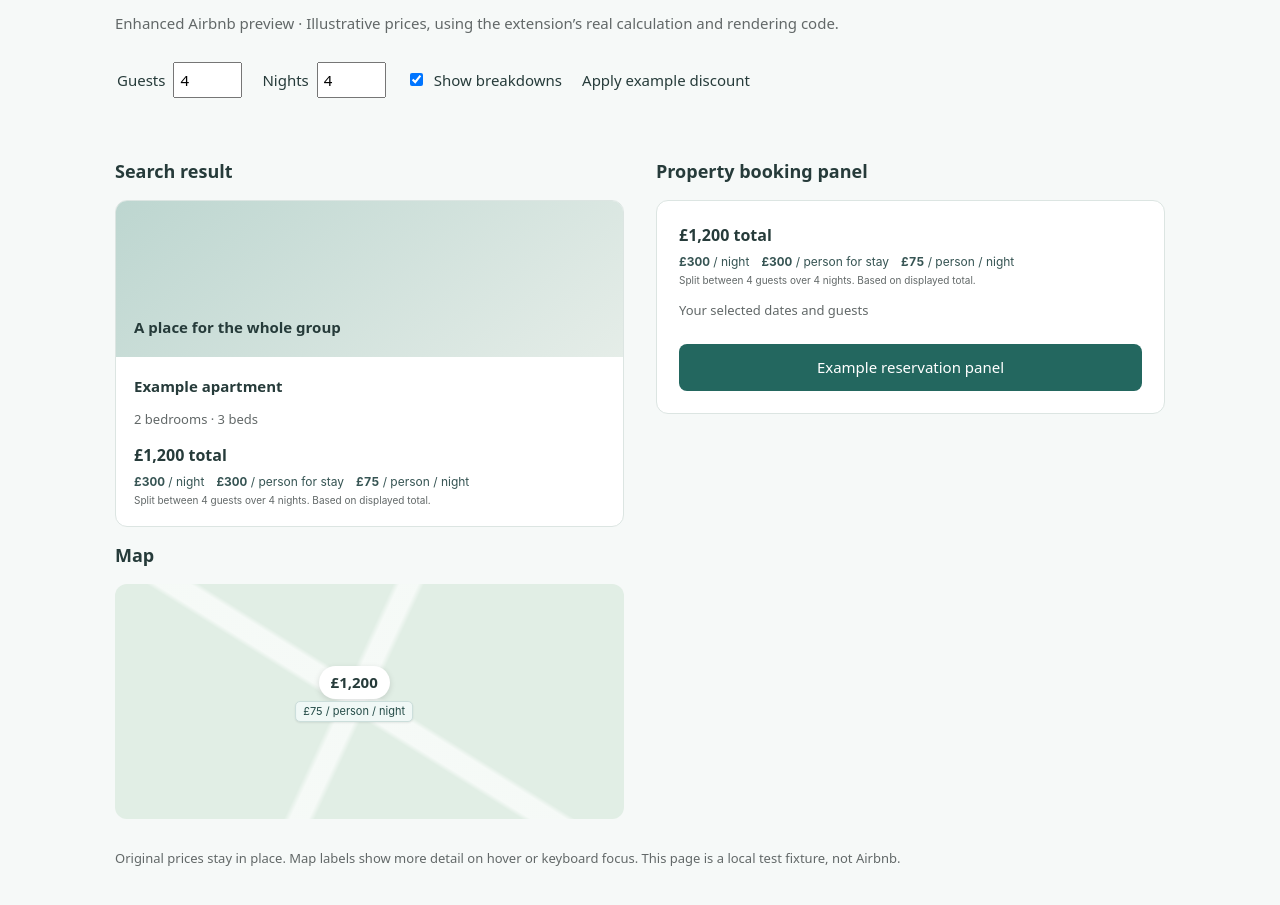
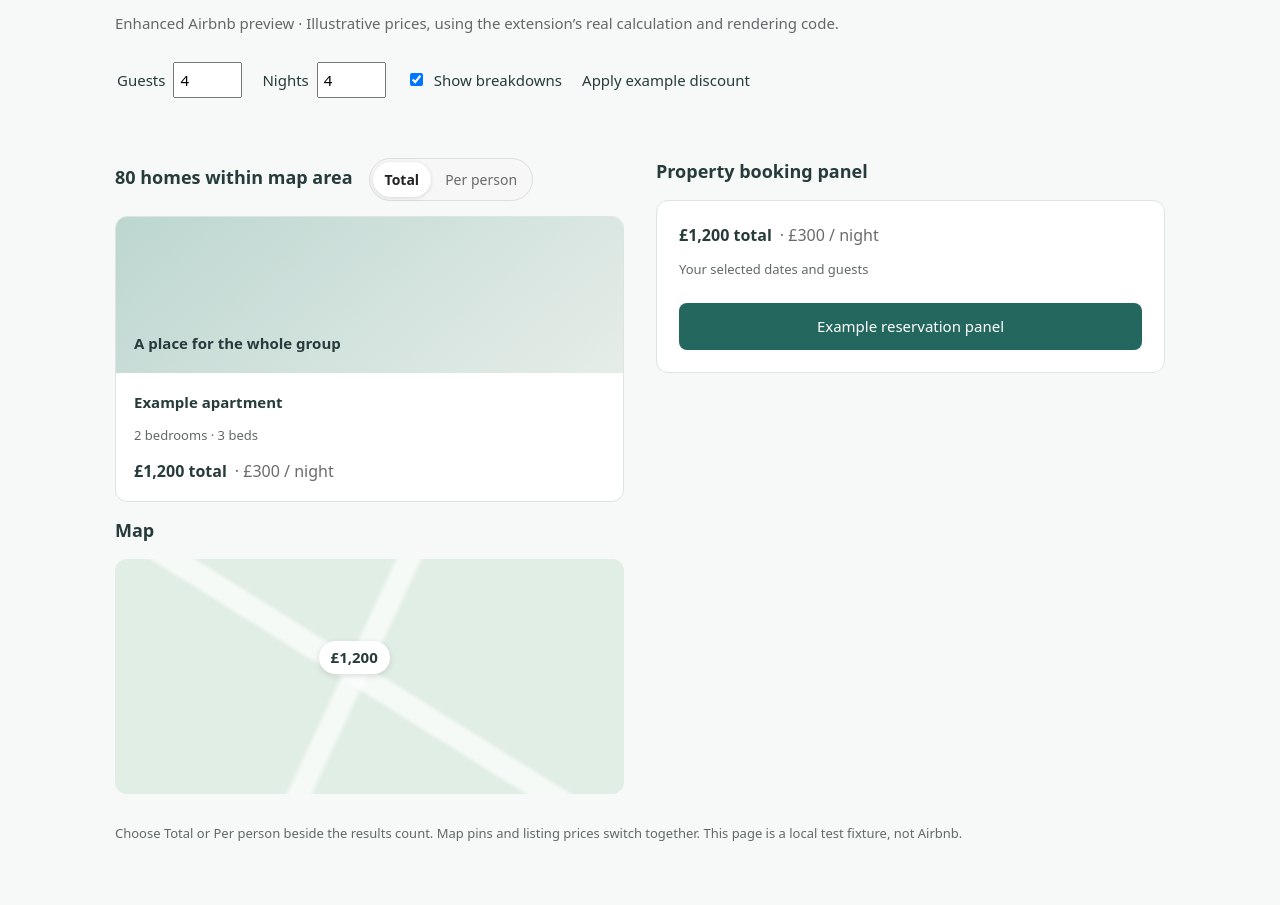
Before and after one commit to ravenkls/enhanced-airbnb, a website with bundled scripts: page demo/index.html in a window 1280 px wide. Shown: the part 91-996 px from the top of the page. After the commit the page ends 974 px from the top, so only its background shows below. Built offline with nearby package versions, Linux system fonts and the light colour scheme.

Commit message:
Replace price breakdowns with a shared total and per-person display

```diff
--- a/demo/index.html
+++ b/demo/index.html
@@ -165,7 +165,7 @@
       </fieldset>
       <div class="layout">
         <section>
-          <h2>Search result</h2>
+          <h2 data-testid="stays-page-heading">80 homes within map area</h2>
           <article class="card" data-testid="card-container">
             <div class="photo">A place for the whole group</div>
             <div class="content">
@@ -197,8 +197,8 @@
         </section>
       </div>
       <footer>
-        Original prices stay in place. Map labels show more detail on hover or keyboard focus. This
-        page is a local test fixture, not Airbnb.
+        Choose Total or Per person beside the results count. Map pins and listing prices switch
+        together. This page is a local test fixture, not Airbnb.
       </footer>
     </main>
     <script type="module" src="./main.ts"></script>
--- a/src/airbnb/money.ts
+++ b/src/airbnb/money.ts
@@ -55,3 +55,10 @@ export function formatMoney(amount: number, money: Money, locale: string): strin
     ? `${formatted} ${money.token}`
     : `${money.token}${/^[A-Z]{3}$/.test(money.token) ? ' ' : ''}${formatted}`;
 }
+
+export function scaleMoneyText(text: string, factor: number, locale: string): string {
+  return text.replace(new RegExp(moneyPattern, 'g'), (match) => {
+    const money = parseMoney(match);
+    return money ? formatMoney(money.amount * factor, money, locale) : match;
+  });
+}
--- a/src/application/enhancer.ts
+++ b/src/application/enhancer.ts
@@ -2,9 +2,14 @@ import { annotationTag, type PriceSource } from '../airbnb/adapter';
 import { calculate } from '../domain/pricing';
 import type { AnnotationRenderer } from '../ui/annotation';
 
+import type { PriceMode, PricePresentation } from '../ui/annotation';
+import { createPriceModeControl, modeControlTag } from '../ui/price-mode-control';
+import { isInternalMutation } from '../ui/dom-writes';
+
 export interface Enhancer {
   refresh(): void;
   setEnabled(enabled: boolean): void;
+  setMode(mode: PriceMode): void;
   destroy(): void;
 }
 
@@ -13,56 +18,67 @@ export function createEnhancer(
   getUrl: () => URL,
   source: PriceSource,
   renderer: AnnotationRenderer,
+  onModeChange: (mode: PriceMode) => void = () => {},
 ): Enhancer {
-  const rendered = new Map<HTMLElement, { host: HTMLElement; signature: string }>();
+  let rendered: PricePresentation[] = [];
   let enabled = true;
+  let mode: PriceMode = 'total';
   const clear = () => {
-    rendered.forEach(({ host }) => host.remove());
-    rendered.clear();
+    rendered.forEach((presentation) => presentation.restore());
+    rendered = [];
   };
+  const control = createPriceModeControl(doc, (value) => {
+    mode = value;
+    refresh();
+    onModeChange(value);
+  });
   const refresh = () => {
-    if (!enabled) return;
-    const active = new Set<HTMLElement>();
+    clear();
+    if (!enabled) {
+      control.remove();
+      return;
+    }
+    const targets = source.read(doc, getUrl());
+    const eligible = targets.map((target) => ({
+      target,
+      breakdown: calculate(target.price, target.context),
+    }));
+    const available = eligible.length > 0 && eligible.every(({ breakdown }) => breakdown !== null);
+    const effectiveMode = available ? mode : 'total';
     const locale = doc.documentElement.lang || 'en';
-    for (const target of source.read(doc, getUrl())) {
-      const breakdown = calculate(target.price, target.context);
+    for (const { target, breakdown } of eligible) {
       if (
         !breakdown ||
         !target.element.isConnected ||
         target.element.closest('[hidden], [aria-busy="true"]')
       )
         continue;
-      active.add(target.element);
-      const signature = JSON.stringify([target.price, breakdown, target.surface, locale]);
-      const previous = rendered.get(target.element);
-      if (previous?.signature === signature && previous.host.isConnected) continue;
-      previous?.host.remove();
-      const host = renderer.render(target, breakdown, locale);
-      // Append only our own node. Existing price nodes, links and event handlers are untouched.
-      target.element.append(host);
-      rendered.set(target.element, { host, signature });
+      rendered.push(renderer.render(target, breakdown, locale, effectiveMode));
     }
-    for (const [element, { host }] of rendered) {
-      if (!active.has(element)) {
-        host.remove();
-        rendered.delete(element);
-      }
-    }
+    if (targets.some((target) => target.surface === 'listing'))
+      control.update(effectiveMode, available);
+    else control.remove();
   };
   return {
     refresh,
+    setMode(value) {
+      mode = value;
+      refresh();
+    },
     setEnabled(value) {
       enabled = value;
-      if (value) refresh();
-      else clear();
+      refresh();
     },
-    destroy: clear,
+    destroy() {
+      clear();
+      control.remove();
+    },
   };
 }
 
 const owned = (node: Node): boolean => {
   const element = node.nodeType === 1 ? (node as Element) : node.parentElement;
-  return !!element?.closest(annotationTag);
+  return !!element?.closest(`${annotationTag}, ${modeControlTag}`);
 };
 
 export function observePage(doc: Document, refresh: () => void): () => void {
@@ -78,7 +94,7 @@ export function observePage(doc: Document, refresh: () => void): () => void {
   };
   const observer = new MutationObserver((records) => {
     const changed = records.some((record) => {
-      if (owned(record.target)) return false;
+      if (owned(record.target) || isInternalMutation(record)) return false;
       if (record.type !== 'childList') return true;
       return [...record.addedNodes, ...record.removedNodes].some((node) => !owned(node));
     });
--- a/src/ui/annotation.ts
+++ b/src/ui/annotation.ts
@@ -1,71 +1,115 @@
 import { annotationTag, type PriceTarget } from '../airbnb/adapter';
-import { formatMoney } from '../airbnb/money';
+import { formatMoney, parseMoney, scaleMoneyText } from '../airbnb/money';
 import type { Breakdown } from '../domain/pricing';
+import { writeAttribute, writeText } from './dom-writes';
 
+export type PriceMode = 'total' | 'person';
+export interface PricePresentation {
+  restore(): void;
+}
 export interface AnnotationRenderer {
-  render(target: PriceTarget, breakdown: Breakdown, locale: string): HTMLElement;
+  render(
+    target: PriceTarget,
+    breakdown: Breakdown,
+    locale: string,
+    mode: PriceMode,
+  ): PricePresentation;
 }
 
-const styles = `
-:host { all: initial; display: block; margin-top: 6px; font-family: inherit; color: #365453; }
-.summary { font: 12px/1.5 -apple-system, BlinkMacSystemFont, 'Segoe UI', sans-serif; }
-.prices { display: flex; flex-wrap: wrap; gap: 2px 12px; }
-strong { font-weight: 650; font-variant-numeric: tabular-nums; }
-.note { display: block; color: #626868; font-size: 10px; margin-top: 2px; }
-:host([data-surface='map']) { position: absolute; top: 100%; left: 50%; transform: translateX(-50%); margin-top: 2px; z-index: 1; }
-.map-line { display: block; padding: 2px 7px; border: 1px solid #cbdedb; border-radius: 5px; color: #244b47; background: #f0f8f6; white-space: nowrap; font: 11px/1.4 -apple-system, BlinkMacSystemFont, 'Segoe UI', sans-serif; box-shadow: 0 1px 2px #00000014; }
-.full { display: none; position: absolute; top: calc(100% + 4px); left: 50%; transform: translateX(-50%); width: max-content; max-width: 240px; padding: 10px; border-radius: 8px; background: white; border: 1px solid #cbdedb; box-shadow: 0 3px 12px #0002; }
-:host(:hover) .full, :host(:focus) .full { display: block; }
-:host(:focus-visible) { outline: 2px solid #23675f; outline-offset: 2px; }
-`;
-
 export const annotationRenderer: AnnotationRenderer = {
-  render(target, breakdown, locale) {
+  render(target, breakdown, locale, mode) {
     const doc = target.element.ownerDocument;
-    const host = doc.createElement(annotationTag);
-    host.dataset.surface = target.surface;
-    const shadow = host.attachShadow({ mode: 'open' });
-    const style = doc.createElement('style');
-    style.textContent = styles;
-    shadow.append(style);
-    const summary = doc.createElement('span');
-    summary.className = 'summary';
-    const prices = doc.createElement('span');
-    prices.className = 'prices';
-    const values: [number | null, string][] = [
-      [breakdown.nightly, '/ night'],
-      [breakdown.perPerson, '/ person for stay'],
-      [breakdown.perPersonNight, '/ person / night'],
-    ];
-    const lines: string[] = [];
-    for (const [amount, label] of values) {
-      if (amount === null) continue;
-      const row = doc.createElement('span');
-      const value = doc.createElement('strong');
-      value.textContent = formatMoney(amount, target.price.money, locale);
-      row.append(value, ` ${label}`);
-      prices.append(row);
-      lines.push(`${value.textContent} ${label}`);
+    const undo: (() => void)[] = [];
+    const hasStay = target.price.basis === 'total' || breakdown.nights !== null;
+    // A nightly rate without dates cannot be presented as a whole-stay map price.
+    if (!hasStay) return { restore() {} };
+    const factor =
+      (target.price.basis === 'night' ? breakdown.nights! : 1) /
+      (mode === 'person' ? breakdown.guests : 1);
+    const transform = (text: string) => {
+      let value = scaleMoneyText(text, factor, locale).replace(
+        /\bfor\s+\d+\s+nights?\b/gi,
+        'total',
+      );
+      if (target.price.basis === 'night')
+        value = value.replace(/(?:per |a |\/\s*)?\bnight\b/gi, 'total');
+      if (mode === 'person') value = value.replace(/\btotal\b/gi, 'per person');
+      return value;
+    };
+    const root =
+      target.element.querySelector<HTMLElement>(
+        '[style*="--pricing-guest-display-price-alignment"]',
+      ) ?? target.element;
+    const walker = doc.createTreeWalker(root, NodeFilter.SHOW_TEXT);
+    let node: Node | null;
+    while ((node = walker.nextNode())) {
+      const text = node as Text;
+      if (text.parentElement?.closest(`${annotationTag}, script, style`)) continue;
+      // Financing and cancellation copy are not part of the accommodation price.
+      if (
+        /^\s*(?:pay\b|due\b|free cancellation\b|instalment\b|installment\b)/i.test(
+          text.parentElement?.textContent ?? '',
+        )
+      )
+        continue;
+      const original = text.data;
+      const next = transform(original);
+      if (next === original) continue;
+      writeText(text, next);
+      undo.push(() => {
+        if (text.data === next) writeText(text, original);
+      });
     }
-    const note = doc.createElement('span');
-    note.className = 'note';
-    note.textContent = `Split between ${breakdown.guests} ${breakdown.guests === 1 ? 'guest' : 'guests'}${breakdown.nights ? ` over ${breakdown.nights} ${breakdown.nights === 1 ? 'night' : 'nights'}` : ''}. ${target.price.basis === 'total' ? 'Based on displayed total.' : 'Based on nightly rate; extra fees may apply.'}`;
-    summary.append(prices, note);
-    host.title = `${lines.join(' • ')}. ${note.textContent}`;
-    if (target.surface === 'map') {
-      host.tabIndex = 0;
-      host.setAttribute('role', 'note');
-      host.setAttribute('aria-label', host.title);
-      const compact = doc.createElement('span');
-      compact.className = 'map-line';
-      const amount = breakdown.perPersonNight ?? breakdown.perPerson;
-      if (amount === null) return host;
-      compact.textContent = `${formatMoney(amount, target.price.money, locale)} / person${breakdown.perPersonNight === null ? '' : ' / night'}`;
-      compact.setAttribute('aria-hidden', 'true');
-      summary.classList.add('full');
-      shadow.append(compact);
+    const labels = [...root.querySelectorAll('[aria-label]')];
+    if (root.hasAttribute('aria-label')) labels.push(root);
+    const marker = target.surface === 'map' ? root.closest('[role="button"]') : null;
+    if (marker?.hasAttribute('aria-label') && !labels.includes(marker)) labels.push(marker);
+    for (const element of labels) {
+      const original = element.getAttribute('aria-label')!;
+      if (!parseMoney(original)) continue;
+      let next = transform(original);
+      if (target.surface === 'map' && mode === 'person' && !next.includes('per person'))
+        next += ' per person';
+      if (next === original) continue;
+      writeAttribute(element, 'aria-label', next);
+      undo.push(() => {
+        if (element.getAttribute('aria-label') === next)
+          writeAttribute(element, 'aria-label', original);
+      });
     }
-    shadow.append(summary);
-    return host;
+    if (target.surface !== 'map') {
+      const nightly = mode === 'person' ? breakdown.perPersonNight : breakdown.nightly;
+      if (nightly !== null) {
+        const host = doc.createElement(annotationTag);
+        host.dataset.surface = target.surface;
+        const shadow = host.attachShadow({ mode: 'open' });
+        const style = doc.createElement('style');
+        style.textContent =
+          ':host{display:inline;font:inherit;color:inherit;margin-inline-start:8px;white-space:nowrap}span{font:inherit;font-weight:400;color:#6a6a6a}';
+        const label = doc.createElement('span');
+        label.textContent = `· ${formatMoney(nightly, target.price.money, locale)} / night`;
+        host.title =
+          mode === 'person'
+            ? `Per person, per night. Split between ${breakdown.guests} guests.`
+            : 'Average price per night.';
+        shadow.append(style, label);
+        const button = [...root.querySelectorAll('button')].find((el) =>
+          parseMoney(el.textContent ?? ''),
+        );
+        const anchor =
+          button ??
+          [...root.querySelectorAll('span')].find(
+            (el) => parseMoney(el.textContent ?? '') && !el.querySelector('span'),
+          ) ??
+          root;
+        anchor.append(host);
+        undo.push(() => host.remove());
+      }
+    }
+    return {
+      restore() {
+        for (const restore of undo.toReversed()) restore();
+      },
+    };
   },
 };
--- /dev/null
+++ b/src/ui/dom-writes.ts
@@ -0,0 +1,32 @@
+const textWrites = new WeakMap<Node, string>();
+const attributeWrites = new WeakMap<Element, Map<string, string | null>>();
+
+export function writeText(node: Text, value: string): void {
+  textWrites.set(node, value);
+  node.data = value;
+}
+
+export function writeAttribute(node: Element, name: string, value: string | null): void {
+  let attributes = attributeWrites.get(node);
+  if (!attributes) {
+    attributes = new Map();
+    attributeWrites.set(node, attributes);
+  }
+  attributes.set(name, value);
+  if (value === null) node.removeAttribute(name);
+  else node.setAttribute(name, value);
+}
+
+export function isInternalMutation(record: MutationRecord): boolean {
+  if (record.type === 'characterData')
+    return textWrites.get(record.target) === record.target.textContent;
+  if (record.type === 'attributes' && record.attributeName) {
+    const element = record.target as Element;
+    const attributes = attributeWrites.get(element);
+    return (
+      !!attributes?.has(record.attributeName) &&
+      attributes.get(record.attributeName) === element.getAttribute(record.attributeName)
+    );
+  }
+  return false;
+}
--- /dev/null
+++ b/src/ui/price-mode-control.ts
@@ -0,0 +1,45 @@
+import type { PriceMode } from './annotation';
+export const modeControlTag = 'enhanced-airbnb-mode';
+
+export function createPriceModeControl(doc: Document, onChange: (mode: PriceMode) => void) {
+  const host = doc.createElement(modeControlTag);
+  const shadow = host.attachShadow({ mode: 'open' });
+  const style = doc.createElement('style');
+  style.textContent = `:host{display:inline-block;font-family:inherit;font-size:14px;margin-inline-start:16px;vertical-align:middle;font-weight:400}div{display:inline-flex;align-items:center;gap:2px;background:#f7f7f7;border:1px solid #ddd;border-radius:24px;padding:3px}button{font:inherit;border:0;border-radius:20px;padding:7px 12px;background:transparent;color:#6a6a6a;cursor:pointer;white-space:nowrap}button[aria-pressed=true]{background:#fff;color:#222;box-shadow:0 1px 4px #0002;font-weight:600}button:focus-visible{outline:2px solid #222;outline-offset:2px}button:disabled{opacity:.45;cursor:default}@media(max-width:600px){:host{margin-inline-start:8px}button{padding:6px 9px}}`;
+  const group = doc.createElement('div');
+  group.setAttribute('role', 'group');
+  group.setAttribute('aria-label', 'Price display');
+  const buttons = new Map<PriceMode, HTMLButtonElement>();
+  for (const [value, label] of [
+    ['total', 'Total'],
+    ['person', 'Per person'],
+  ] as const) {
+    const button = doc.createElement('button');
+    button.type = 'button';
+    button.textContent = label;
+    button.addEventListener('click', () => onChange(value));
+    buttons.set(value, button);
+    group.append(button);
+  }
+  shadow.append(style, group);
+  return {
+    update(mode: PriceMode, available: boolean) {
+      for (const [value, button] of buttons) {
+        button.setAttribute('aria-pressed', String(value === mode));
+        button.disabled = value === 'person' && !available;
+        button.title =
+          value === 'person'
+            ? available
+              ? 'Split stay prices equally between adults and children'
+              : 'Select guests to see per-person prices'
+            : 'Show prices for the whole group';
+      }
+      const title = doc.querySelector('[data-testid="stays-page-heading"]');
+      const heading = title?.closest('h1, h2') ?? title ?? doc.querySelector('main h1');
+      if (heading && host.parentNode !== heading) heading.append(host);
+    },
+    remove() {
+      host.remove();
+    },
+  };
+}
```
Also changed, not shown: docs/architecture.md (+4 -4 lines), docs/design.md (+7 -9 lines), docs/privacy.md (+2 -2 lines), docs/testing.md (+3 -2 lines), src/entrypoints/content.ts (+7 -1 lines), src/entrypoints/popup/index.html (+10 -21 lines), src/entrypoints/popup/main.ts (+12 -1 lines), src/entrypoints/popup/style.css (+12 -0 lines), tests/adapter.test.ts (+77 -6 lines), README.md.
